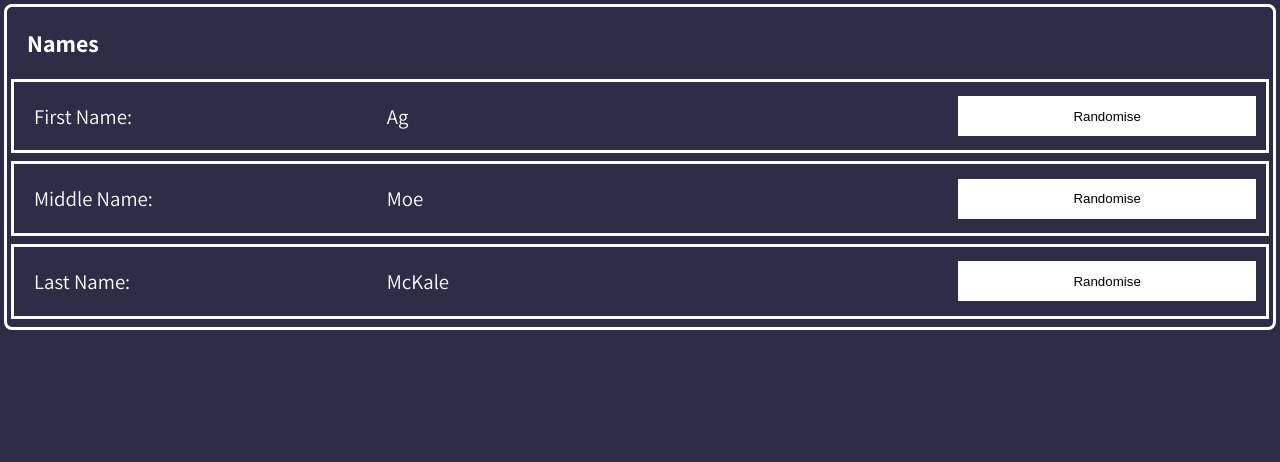
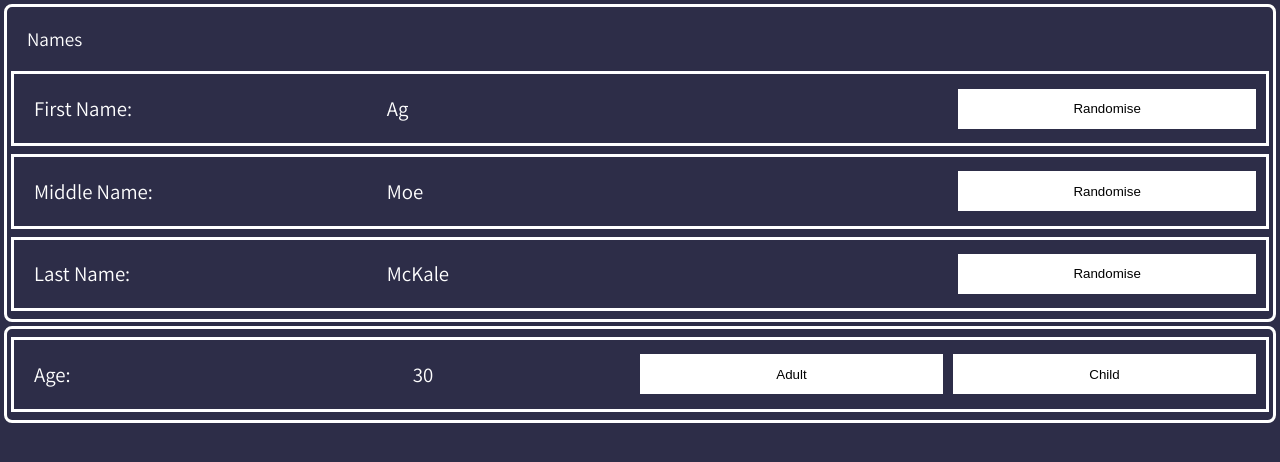
Before and after one commit to TalkingF/fake-profile-manager, a browser extension: page index.html in a window 1280 px wide. Drawn offline with Linux system fonts and the light colour scheme.

Commit message:
updated manifest with new icons, implemented age

```diff
--- a/index.html
+++ b/index.html
@@ -9,7 +9,7 @@
     </head>
     <body>
         <section id="name-section">
-            <h1 class="label-name">Names</h1>
+            <p class="name-title">Names</p>
             <div class="name-container">
                 <p class="label-name">First Name:</p>
                 <p class="generated-name" id="first-name">name generated</p>
@@ -26,6 +26,20 @@
                 <button class="refresh-button" id="last-name-button">Randomise</button>
             </div>
         </section>
+
+        <section id="age-section">
+            <div class="age-container">
+                <div class="age-information-container">
+                    <p class="age-title">Age:</p>
+                    <p id="age">age generated</p>
+                </div>
+                <div class="age-button-container">
+                    <button class="age-button" id="adult-button">Adult</button>
+                    <button class="age-button" id="child-button">Child</button>
+                </div>
+
+            </div>
+        </section>
         <script src="script.js" defer></script>
     </body>
 </html>
--- a/script.js
+++ b/script.js
@@ -26,12 +26,26 @@ const generateLast = async file => {
     document.getElementById("last-name").innerHTML = name;
 }
 
-//initial name generation
+function generateAgeChildInclusive() {
+    const age = Math.floor(Math.random() * 18);
+    document.getElementById("age").innerHTML = age;
+}
+
+function generateAgeAdultExclusive() {
+    const age = Math.floor(Math.random() * (120 - 18) + 18);
+    document.getElementById("age").innerHTML = age;
+}
+
+//initial random generation
+
 generateFirst("names/firstnames.txt");
 generateMiddle("names/middlenames.txt");
 generateLast("names/lastnames.txt");
+generateAgeAdultExclusive();
 
 //event listeners
-document.getElementById("first-name-button").addEventListener("click", ()=>generateFirst("names/firstnames.txt"));
-document.getElementById("middle-name-button").addEventListener("click", ()=>generateMiddle("names/middlenames.txt"));
-document.getElementById("last-name-button").addEventListener("click", ()=>generateLast("names/lastnames.txt"));
+document.getElementById("first-name-button").addEventListener("click", ()=> generateFirst("names/firstnames.txt"));
+document.getElementById("middle-name-button").addEventListener("click", ()=> generateMiddle("names/middlenames.txt"));
+document.getElementById("last-name-button").addEventListener("click", ()=> generateLast("names/lastnames.txt"));
+document.getElementById("adult-button").addEventListener("click", () => generateAgeAdultExclusive());
+document.getElementById("child-button").addEventListener("click", () => generateAgeChildInclusive());
--- a/styles.css
+++ b/styles.css
@@ -1,7 +1,6 @@
 :root {
     --primary: rgb(45, 45, 72);
     --secondary: rgb(255,255,255);
-
 }
 
 body {
@@ -28,6 +27,11 @@ body {
     display: flex;
 }
 
+.name-title {
+    margin-left: 20px;
+    font-size: 1.2rem;
+}
+
 .refresh-button {
     height: 40px;
     align-self: center;
@@ -35,6 +39,10 @@ body {
     margin-right: 10px;
     background-color: var(--secondary);
     border: none;
+}
+
+.refresh-button:hover {
+    cursor: pointer;
 }
 
 .generated-name {
@@ -47,6 +55,48 @@ body {
     margin-left: 20px;
 }
 
-.refresh-button:hover {
-    cursor: pointer;
+#age-section {
+    margin: 4px;
+    border: solid;
+    border-radius: 8px;
 }
+
+.age-container {
+    margin: 8px 4px;
+    font-size: 1.3rem;
+    border: solid;
+    display: flex;
+    flex: 1;
+    justify-content: space-between;
+}
+.age-title {
+    margin-left: 20px;
+    font-size: 1.3rem;
+    flex: 1;
+}
+
+.age-button {
+    height: 40px;
+    align-self: center;
+    flex: 1;
+    margin-right: 10px;
+    background-color: var(--secondary);
+    border: none;
+}
+
+#age {
+    flex: 0.6;
+
+}
+
+.age-information-container {
+    display: flex;
+    flex: 1;
+
+}
+
+.age-button-container {
+    display: flex;
+    flex: 1;
+
+}
```
Also changed, not shown: assets/fake_profile_128x128.png (added), assets/fake_profile_16x16.png (added), assets/fake_profile_48x48.png (added), fake_profile_128x128.png (deleted), manifest.json.
